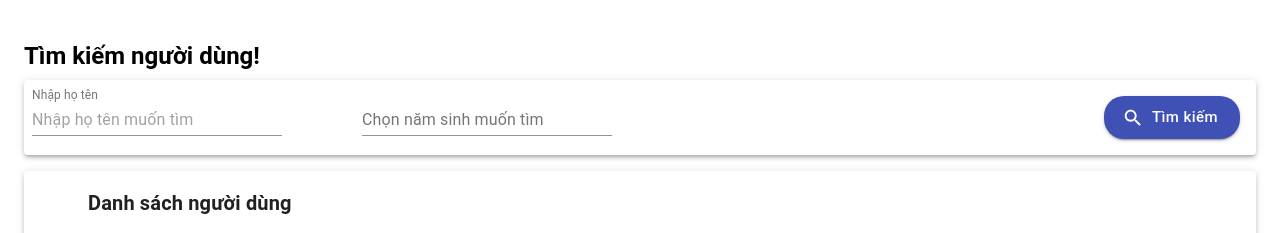
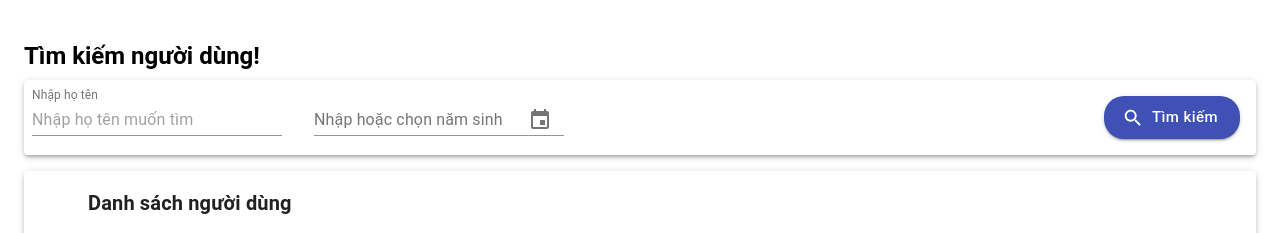
Before and after one commit to 1660334/FindUser, a React (Create React App) app: page / in a window 1280 px wide. Shown: the top 233 px of the page. Built offline with nearby package versions, Linux system fonts and the light colour scheme.

Commit message:
filter khi nhap nam sinh hoac chon nam sinh

```diff
--- a/src/containers/User/Form/Form.js
+++ b/src/containers/User/Form/Form.js
@@ -1,4 +1,4 @@
-import React from "react";
+import React, { Fragment } from "react";
 import { makeStyles } from "@material-ui/core";
 import AtomTypography from "../../../Atomic/atoms/AtomTypography";
 import AtomTextField from "../../../Atomic/atoms/AtomTextField";
@@ -10,7 +10,11 @@ import SearchIcon from "@material-ui/icons/Search";
 import formatDns from "date-fns/format";
 import isValidDns from "date-fns/isValid";
 import DateFnsUtils from "@date-io/date-fns";
-import { DatePicker, MuiPickersUtilsProvider } from "@material-ui/pickers";
+import {
+  DatePicker,
+  KeyboardDatePicker,
+  MuiPickersUtilsProvider,
+} from "@material-ui/pickers";
 
 const useStyles = makeStyles((theme) => ({
   root: {
@@ -20,6 +24,7 @@ const useStyles = makeStyles((theme) => ({
   muipicker: {
     marginTop: theme.spacing(0),
     width: "250px",
+    marginRight: theme.spacing(4),
   },
   buttonstyle: {
     margin: 16,
@@ -30,12 +35,22 @@ const useStyles = makeStyles((theme) => ({
 export default function Form(props) {
   const { arr, setFilterArr } = props;
   const classes = useStyles();
-  const [valueSearch, setValueSearch] = React.useState("");
+
   const [selectedDate, setSelectedDate] = React.useState(null);
-  const dateResult = formatDns(new Date(selectedDate), "yyyy");
 
-  const handleDateChange = (date) => {
-    setSelectedDate(date);
+  const handleDateChange = (data) => {
+    console.log("input", data);
+
+    if (isValidDns(data)) {
+      const rowNew = arr.filter(
+        (item) => item.bornyear === formatDns(new Date(data), "yyyy")
+      );
+
+      setFilterArr(rowNew);
+      setSelectedDate(data);
+    } else {
+      setFilterArr(arr);
+    }
   };
 
   const handleSearch = (value) => {
@@ -47,11 +62,6 @@ export default function Form(props) {
       setFilterArr(rowNew);
     } else {
       setFilterArr(arr);
-    }
-    if (isValidDns(selectedDate)) {
-      const rowNew = arr.filter((item) => item.bornyear === dateResult);
-
-      setFilterArr(rowNew);
     }
   };
   return (
@@ -68,7 +78,7 @@ export default function Form(props) {
             <AtomGrid container>
               <AtomGrid item xs={12} md="true">
                 <form className={classes.root}>
-                  <AtomGrid container spacing={10}>
+                  <AtomGrid container>
                     <AtomGrid item>
                       <AtomTextField
                         className={classes.muipicker}
@@ -86,20 +96,29 @@ export default function Form(props) {
                     </AtomGrid>
                     <AtomGrid item>
                       <MuiPickersUtilsProvider utils={DateFnsUtils}>
-                        <DatePicker
+                        <KeyboardDatePicker
+                          clearable
+                          className={classes.muipicker}
+                          label="Nhập hoặc chọn năm sinh"
+                          openTo="year"
+                          value={selectedDate}
+                          views={["year"]}
+                          onChange={(data) => {
+                            handleDateChange(data);
+                          }}
+                          format="yyyy"
+                        />
+                        {/* <DatePicker
+                          label="Basic example"
+                          views={["year"]}
+                          value={selectedDate}
                           variant="inline"
-                          openTo="year"
-                          margin="normal"
-                          id="date-picker-inline"
-                          label="Chọn năm sinh muốn tìm"
                           format="yyyy"
-                          views={["year"]}
                           className={classes.muipicker}
-                          value={selectedDate}
-                          onChange={(event) => {
-                            handleDateChange(event.target.value);
+                          onChange={(data) => {
+                            handleDateChange(data);
                           }}
-                        />
+                        /> */}
                       </MuiPickersUtilsProvider>
                     </AtomGrid>
                   </AtomGrid>
```
